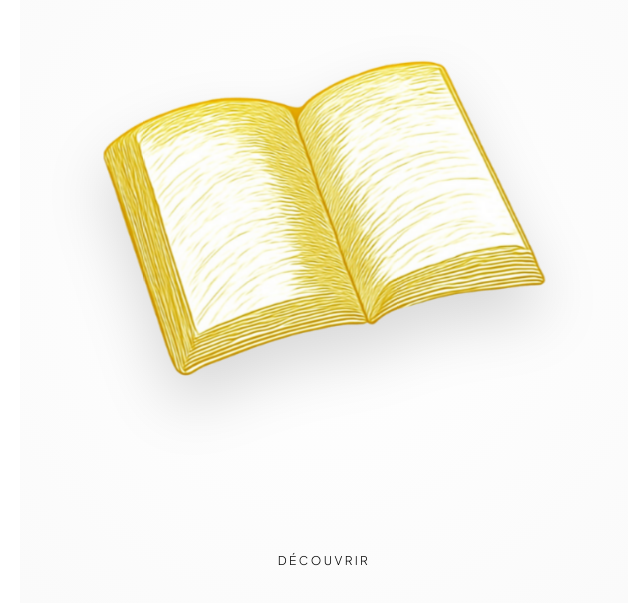
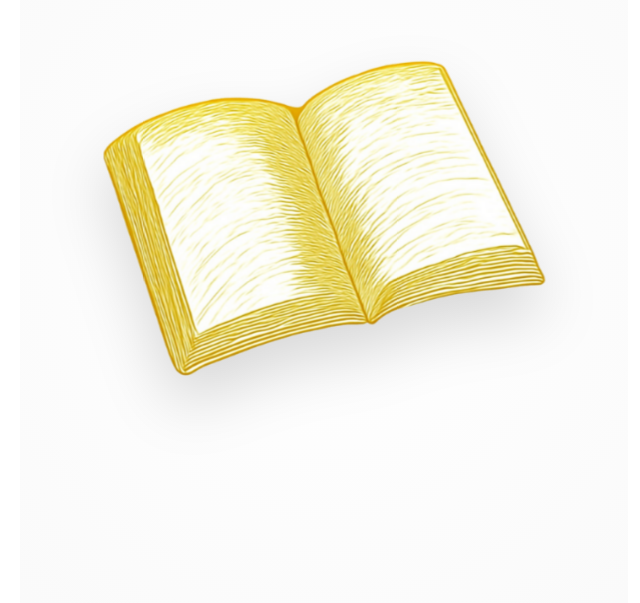
Before and after one commit to solalchetrit/loomina, a Next.js app: page / in a window 1280 px wide. Shown: the part 135-738 px from the top of the page, without its empty margins (316-956 px from the left). Built offline with nearby package versions, Linux system fonts and the light colour scheme; a web font is replaced by a local one.

Commit message:
fix(ui): remove scroll indicator and force update hero image

```diff
--- a/components/Hero.tsx
+++ b/components/Hero.tsx
@@ -87,18 +87,8 @@ export default function Hero() {
           </div>
         </motion.div>
 
-        {/* --- SCROLL INDICATOR --- */}
-        <motion.div
-          style={{ opacity: opacityArrow }}
-          className="absolute bottom-10 flex flex-col items-center gap-2 pointer-events-none"
-        >
-          <span className="text-[var(--loomina-gold)] text-xs uppercase tracking-[0.2em]">Découvrir</span>
-          <motion.div
-            animate={{ y: [0, 8, 0] }}
-            transition={{ duration: 1.5, repeat: Infinity }}
-            className="w-px h-12 bg-gradient-to-b from-[var(--loomina-gold)] to-transparent"
-          />
-        </motion.div>
+        {/* --- INCITATION AU SCROLL (RETIRÉ) --- */}
+        {/* <motion.div ... /> removed as requested for pure look */}
 
         {/* --- BACKGROUND --- */}
         <div className="absolute inset-x-0 top-0 h-full w-full -z-10 bg-[radial-gradient(circle_at_center,_white_0%,_#f8f8f8_100%)] opacity-80"></div>
```
